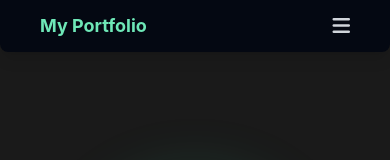
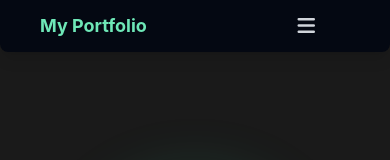
Before and after one commit to orophile07/Portfolio, a plain HTML site: page index.html in a window 390 px wide. Shown: the top 160 px of the page. Drawn offline with nearby package versions, Linux system fonts and the light colour scheme.

Commit message:
Update index.html

```diff
--- a/index.html
+++ b/index.html
@@ -16,7 +16,7 @@
         <div class="container mx-auto px-10 py-3 flex justify-between items-center relative">
             <div class="text-emerald-300 font-bold text-lg z-20">My Portfolio</div>
 
-            <button id="hamburger-btn" class="text-gray-300 md:hidden z-20">
+            <button id="hamburger-btn" class="text-gray-300 md:hidden z-20" style="margin-right: 35px;">
                 <i class="fas fa-bars text-xl"></i>
             </button>
 
```
